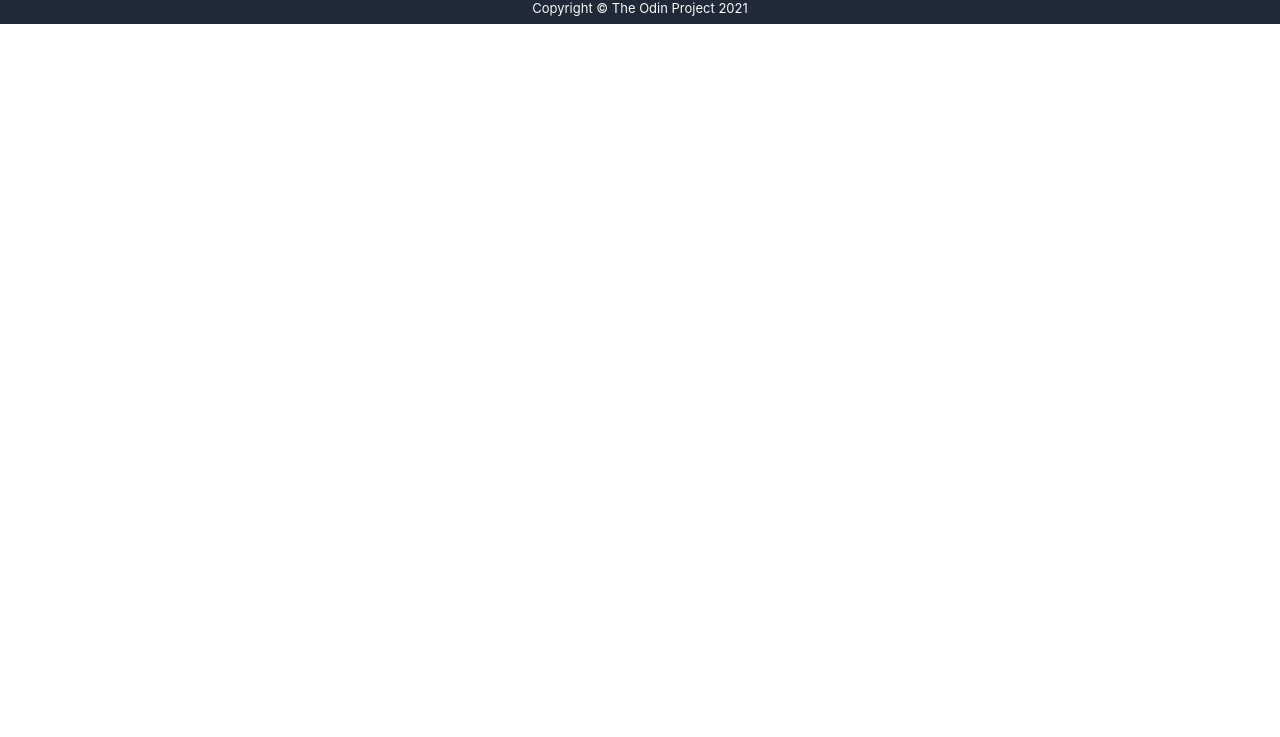
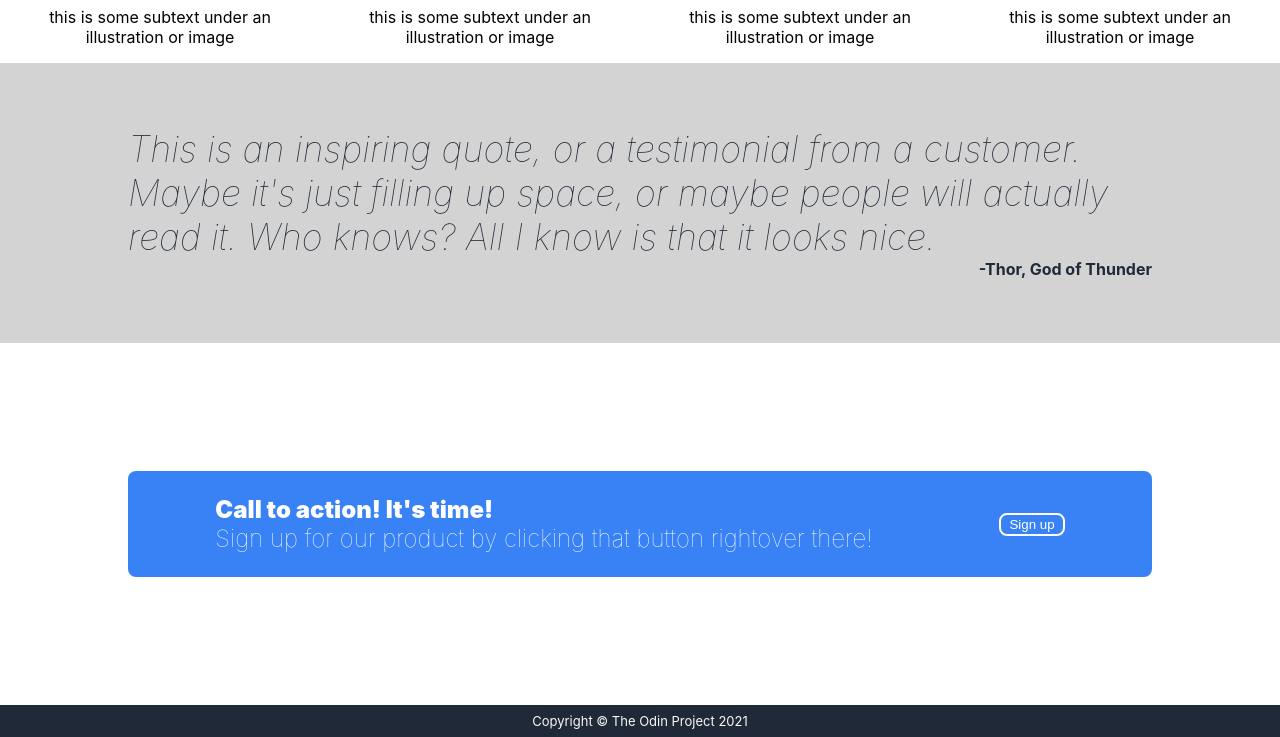
Before and after one commit to jasonagogo/Odin-landing-page-project, a plain HTML site: page index.html in a window 1280 px wide. Shown: the part 815-1552 px from the top of the page. Before the commit the page ends 839 px from the top, so only its background shows below. Drawn offline with Linux system fonts and the light colour scheme.

Commit message:
add quote and call to action sections

```diff
--- a/index.html
+++ b/index.html
@@ -53,8 +53,24 @@
         <div class="label">this is some subtext under an illustration or image</div>
       </div>
     </div>
+
+    <div class="testimonial">
+      <div class="quote">This is an inspiring quote, or a testimonial
+        from a customer. Maybe it's just filling up space, or maybe
+        people will actually read it. Who knows? All I know is that it
+        looks nice.
       </div>
-
+      <div class="attribution">-Thor, God of Thunder</div>
+    </div>
+    <div class="call">
+      <div class="content">
+        <div class="sub">Call to action! It's time!</div>
+        <div class="context">Sign up for our product by clicking that button
+          rightover there!
+        </div>
+      </div>
+      <button class="actionbutton">Sign up</button>
+    </div>
     <div class="footer">
       Copyright © The Odin Project 2021
     </div>
--- a/style.css
+++ b/style.css
@@ -57,6 +57,8 @@ body {
 
 .subtext {
   padding-bottom: 8px;
+  color: #e5e7eb;
+  font-size: 18px;
 }
 
 
@@ -94,6 +96,8 @@ body {
   align-items: center;
   font-size: 36px;
   font-weight: 900;
+  padding: 36px;
+  color: #1F2937;
 }
 
 .nocnodes {
@@ -106,7 +110,7 @@ body {
   display: flex;
   flex-direction: column;
   margin: 8px;
-  width: 260px;
+  width: 256px;
   justify-content: center;
   align-items: center;
   text-align: center;
@@ -115,6 +119,60 @@ body {
 .chappie > img,.suzume > img,.noriko > img,.haruto > img {
   border: 2px solid #3882f6;
   border-radius: 16px;
+  min-width: 0;
+  min-height: 0;
+}
+
+.testimonials {
+  display: flex;
+  background-color: lightgray;
+  color: #1F2937;
+  padding: 128px;
+}
+
+.quote {
+  font-size: 36px;
+  font-style: italic;
+  font-weight: 100;
+  background-color: lightgray;
+  color: #1F2937;
+  padding: 64px 128px 0 128px;
+}
+
+.attribution {
+  text-align: end;
+  font-weight: bold;
+  background-color: lightgray;
+  color: #1F2937;
+  padding-right: 128px;
+  padding-bottom: 64px;
+}
+
+.call {
+  display: flex;
+  margin: 128px;
+  padding: 24px;
+  background-color: #3882f6;
+  color: white;
+  border-radius: 8px;
+  font-size: 24px;
+  font-weight: 100;
+  justify-content: space-around;
+}
+
+.sub {
+  font-weight: 900;
+}
+
+.actionbutton {
+  align-self: center;
+  background-color: #3882f6;
+  color: white;
+  border-color: white;
+  border-style: solid;
+  border-radius: 8px;
+  height: fit-content;
+  padding: 2px 8px 2px 8px;
 }
 
 .footer {
```
Lines whose indentation alone changed are shown as unchanged.
